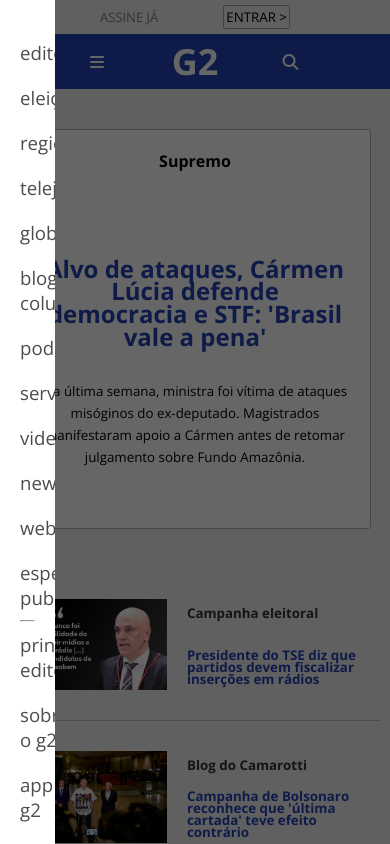
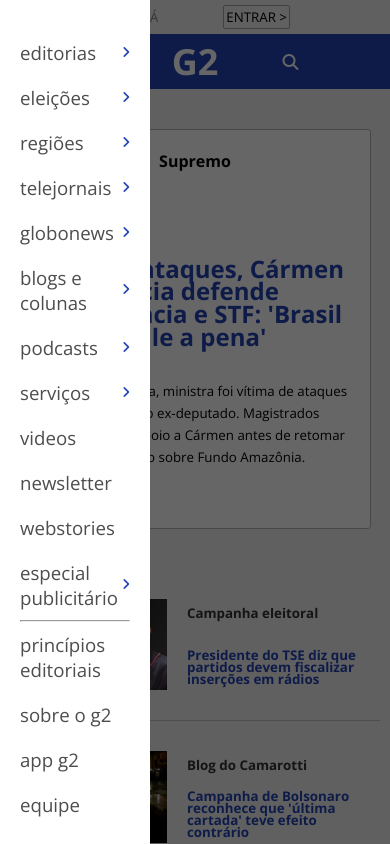
Before and after one commit to Yckson/helli-g2, a plain HTML site: page index.html in a window 390 px wide. Both pictures are taken after a click on the button 99 px from the left and 61 px from the top of the page. Shown: the top 844 px of the page. Drawn offline with nearby package versions, Linux system fonts and the light colour scheme.

Commit message:
Ajuste na barra de menu

```diff
--- a/src/styles/MQ-general.css
+++ b/src/styles/MQ-general.css
@@ -172,6 +172,10 @@ i.mobileSearch {
     div.subs{
         width: 50% !important;
     }
+
+    div.menuBar{
+        width: 150px !important;
+    }
 }
 
 @media Screen and (max-width: 400px){
--- a/src/styles/styles.css
+++ b/src/styles/styles.css
@@ -385,7 +385,7 @@ div.menuBar{
     left: 0;
     position: absolute;
     height: 100%;
-    width: 14%;
+    width: 200px;
     background-color: white;
     overflow-y: scroll;
     padding: 30px 20px;
```
